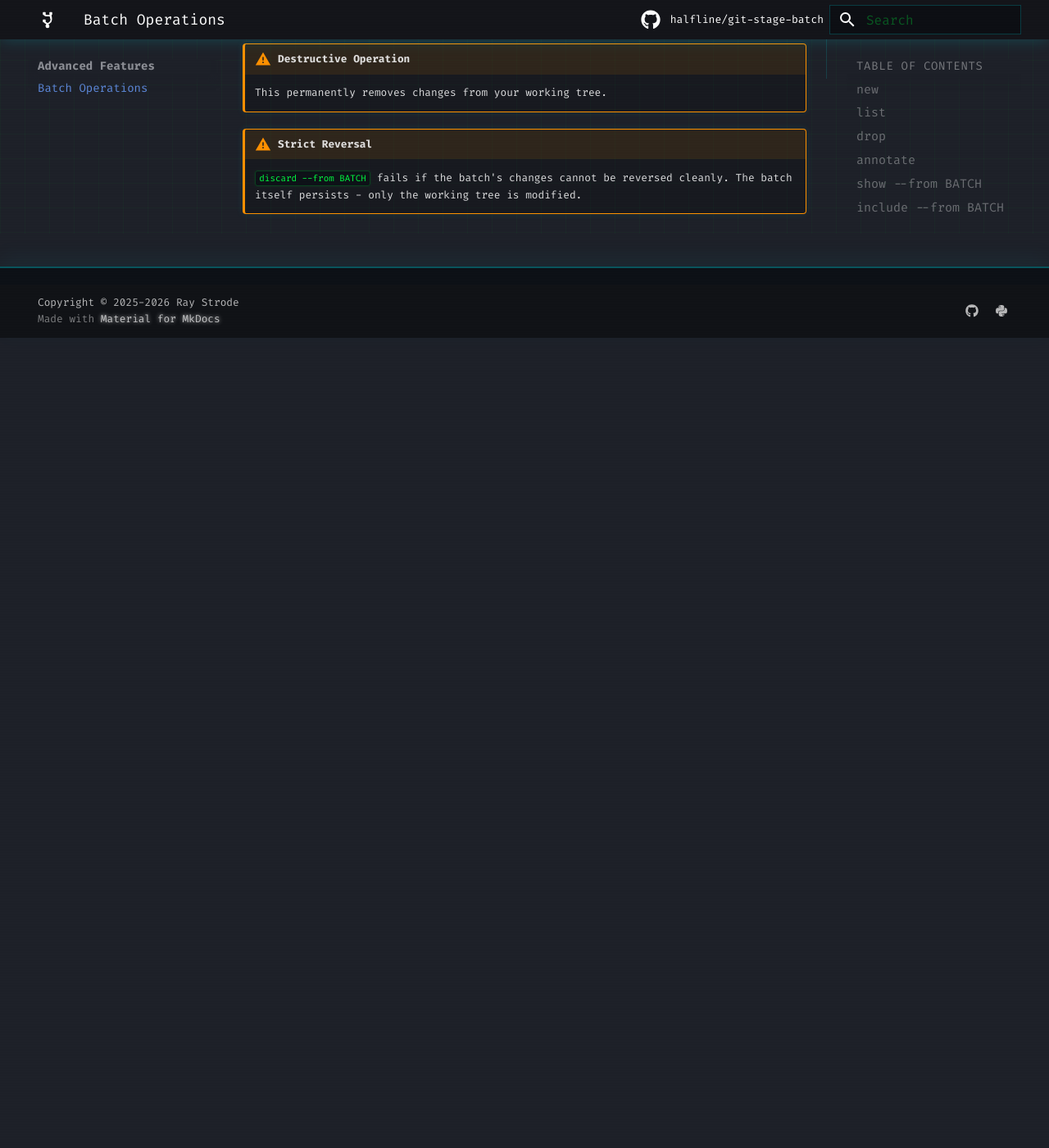
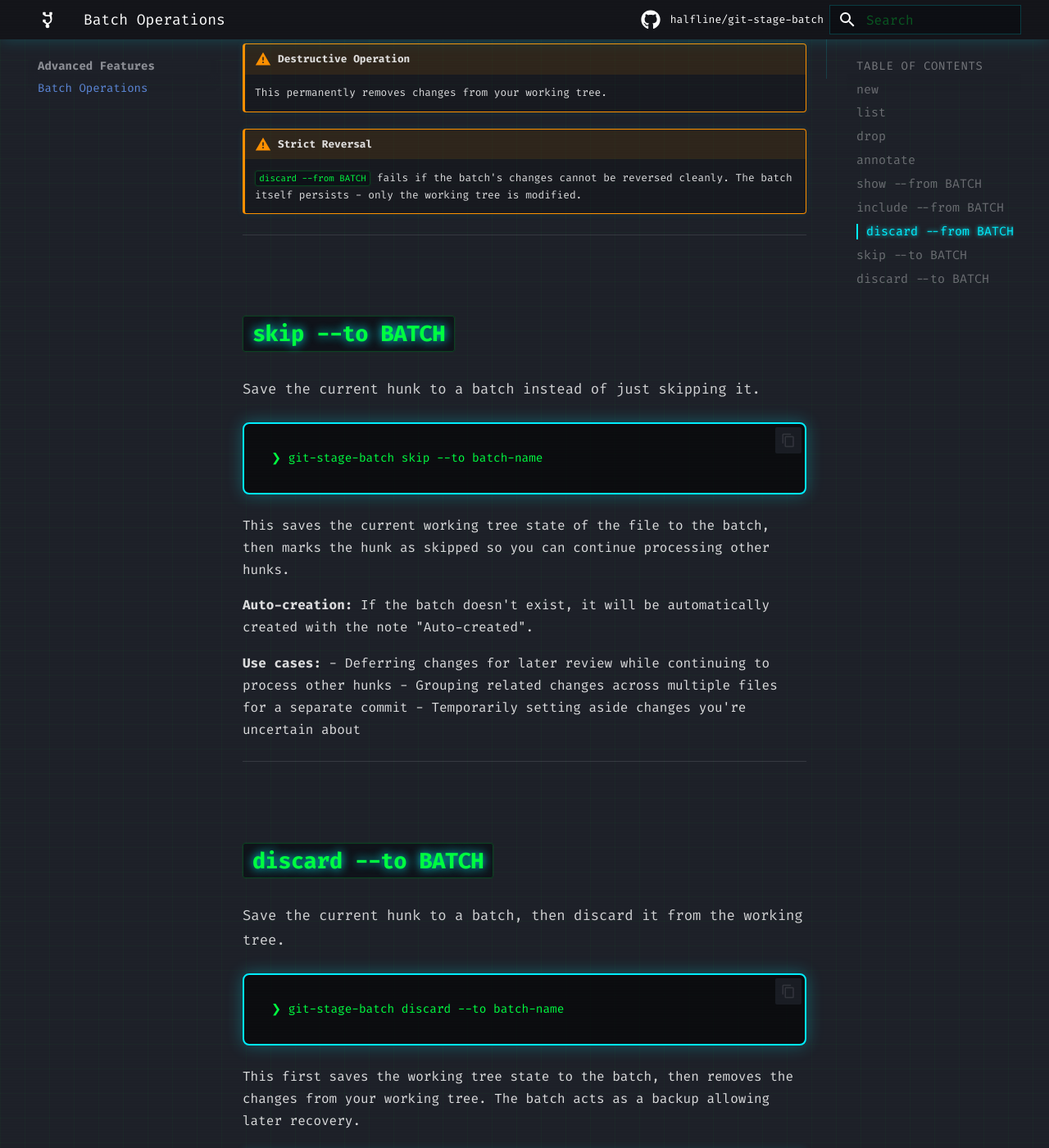
Before and after one commit to halfline/git-stage-batch, an MkDocs documentation site: the page built from docs/batches.md, in a window 1280 px wide and 1400 px high, scrolled down 3954 px. Shown: the whole window at 82% size. Built offline with MkDocs 1.6.1 and Material for MkDocs 9.7.7, drawn with Linux system fonts in a browser that asks for light colours; comment, search, counter and statistics services are not loaded; before the commit the page ends 4366 px from its top, so only the background shows below that; some of the changed text lies outside the part shown.

Commit message:
docs: Document --to flag for batch operations in website
The website documents --from flag for reading from batches but doesn't document
the --to flag that allows skip and discard to save changes to batches.

Users visiting the website need comprehensive documentation for writing to
batches including: use cases, auto-creation behavior, and example workflows
showing how to save and later recover changes.

This commit adds documentation for skip --to and discard --to in the Advanced
Features section, provides detailed use cases for each operation, includes
workflow examples showing debug code preservation and recovery, and explains
auto-creation of non-existent batches.

````diff
--- a/docs/batches.md
+++ b/docs/batches.md
@@ -122,3 +122,56 @@
 !!! warning "Strict Reversal"
     `discard --from BATCH` fails if the batch's changes cannot be reversed cleanly.
     The batch itself persists - only the working tree is modified.
+
+---
+
+## `skip --to BATCH`
+
+Save the current hunk to a batch instead of just skipping it.
+
+```
+❯ git-stage-batch skip --to batch-name
+```
+
+This saves the current working tree state of the file to the batch, then marks the hunk as skipped so you can continue processing other hunks.
+
+**Auto-creation:**
+If the batch doesn't exist, it will be automatically created with the note "Auto-created".
+
+**Use cases:**
+- Deferring changes for later review while continuing to process other hunks
+- Grouping related changes across multiple files for a separate commit
+- Temporarily setting aside changes you're uncertain about
+
+---
+
+## `discard --to BATCH`
+
+Save the current hunk to a batch, then discard it from the working tree.
+
+```
+❯ git-stage-batch discard --to batch-name
+```
+
+This first saves the working tree state to the batch, then removes the changes from your working tree. The batch acts as a backup allowing later recovery.
+
+!!! warning "Destructive Operation"
+    This removes changes from your working tree after saving them to the batch.
+
+**Auto-creation:**
+If the batch doesn't exist, it will be automatically created.
+
+**Use cases:**
+- Removing debug code while keeping it available for later
+- Discarding experimental changes but preserving them for potential reuse
+- Cleaning up your working tree while maintaining a safety net
+
+**Example workflow:**
+```bash
+# Accidentally included debug logging in your changes
+❯ git-stage-batch start
+❯ git-stage-batch discard --to debug-logging
+
+# Later, if you need the debug code back:
+❯ git-stage-batch include --from debug-logging
+```
````
